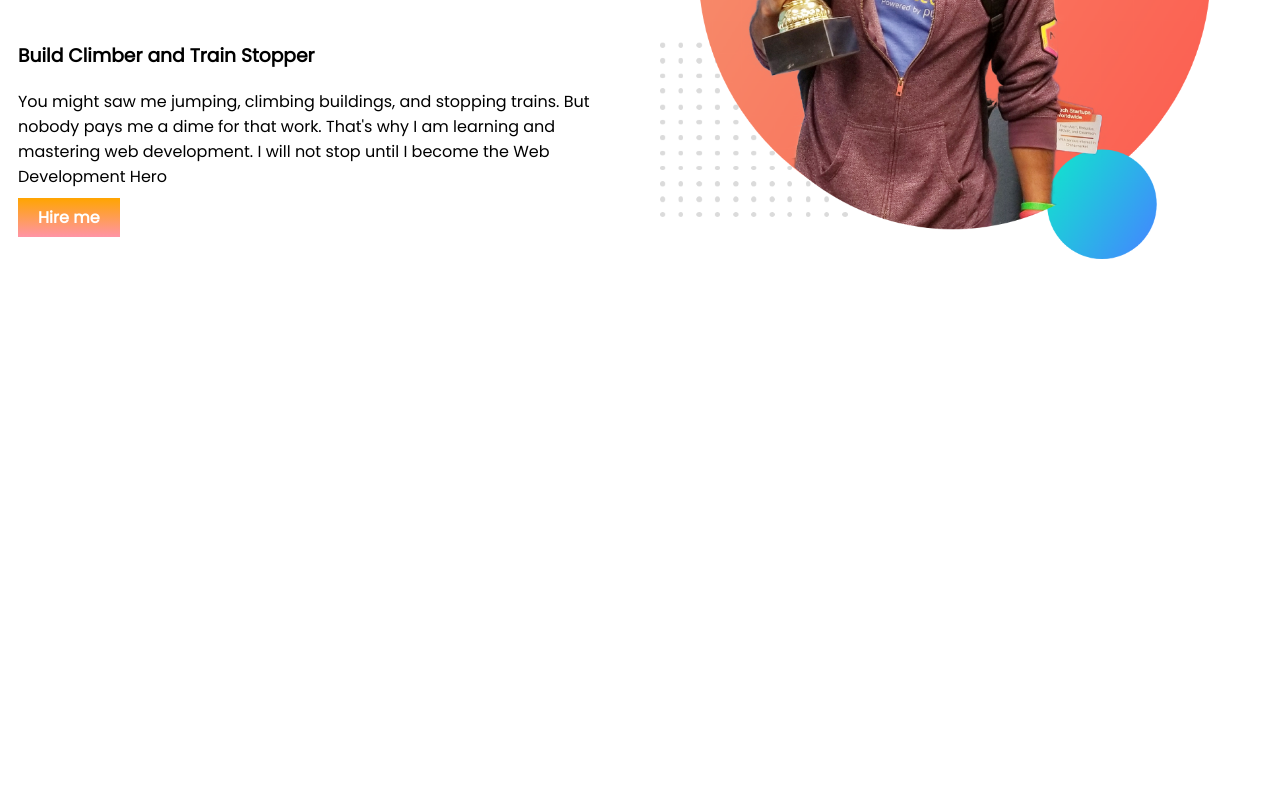
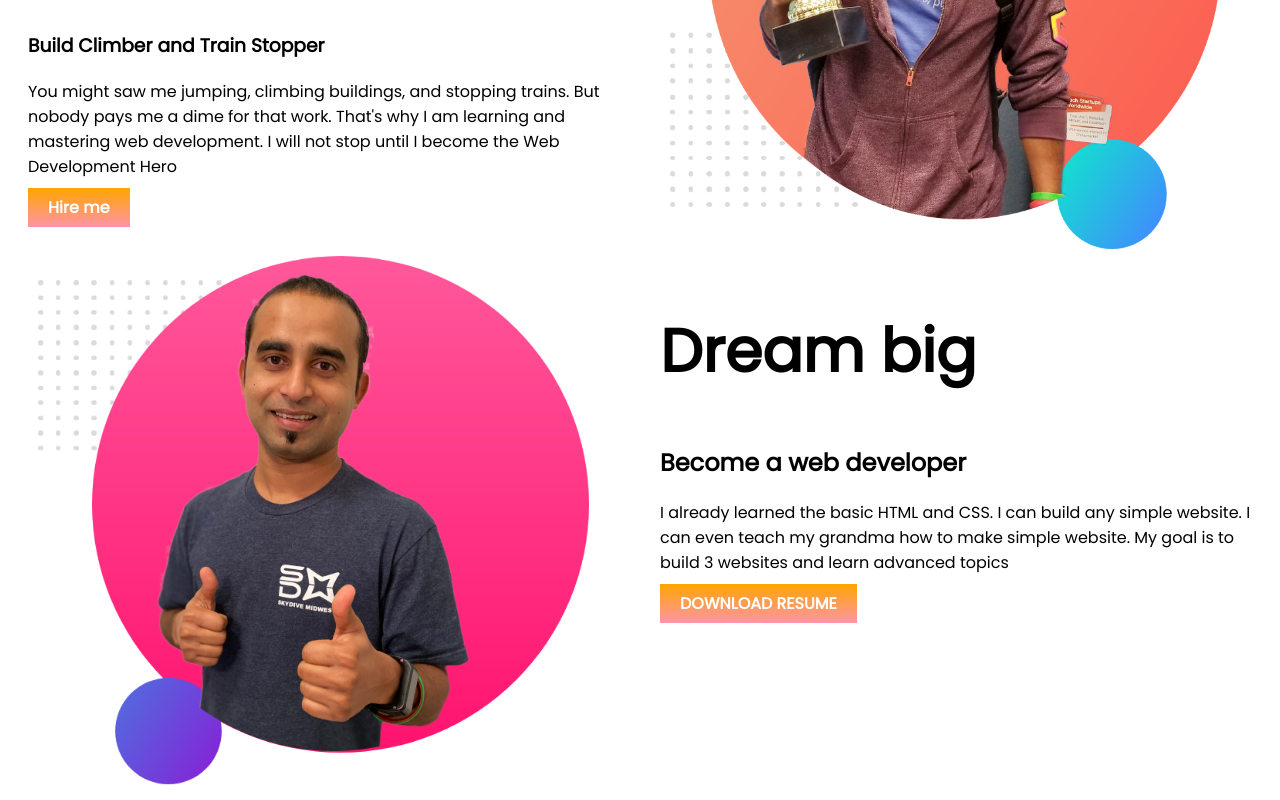
Before and after one commit to Mehedihasan17/developer-porfolio, a plain HTML site: page index.html in a window 1280 px wide. Shown: the part 306-1106 px from the top of the page. Before the commit the page ends 800 px from the top, so only its background shows below. Drawn offline with Linux system fonts and the light colour scheme.

Commit message:
image settings

```diff
--- a/index.html
+++ b/index.html
@@ -30,6 +30,20 @@
             <img src="images/jhankar.png" alt="">
         </div>
     </section>
+    <section>
+        <div class="balance">
+            <img src="images/jhankar2.png" alt="">
+        </div>
+        <div class="balance">
+            <h1>Dream big</h1>
+            <h2>Become a web developer</h2>
+            <p>I already learned the basic HTML and CSS. I can build any simple website. I can even teach my grandma how
+                to make simple website. My goal is to build 3 websites and learn advanced topics</p>
+            <a class="hire-button" href="https://www.linkedin.com/in/mahadi-hasan-bab242195/" target="_blank"> DOWNLOAD
+                RESUME</a>
+        </div>
+
+    </section>
 </body>
 
 </html>
--- a/style.css
+++ b/style.css
@@ -13,7 +13,7 @@ section{
 }
 .balance{
     width:50%;
-    padding:10px;
+    padding-left: 20px;
 
 }
 .balance img{
```
